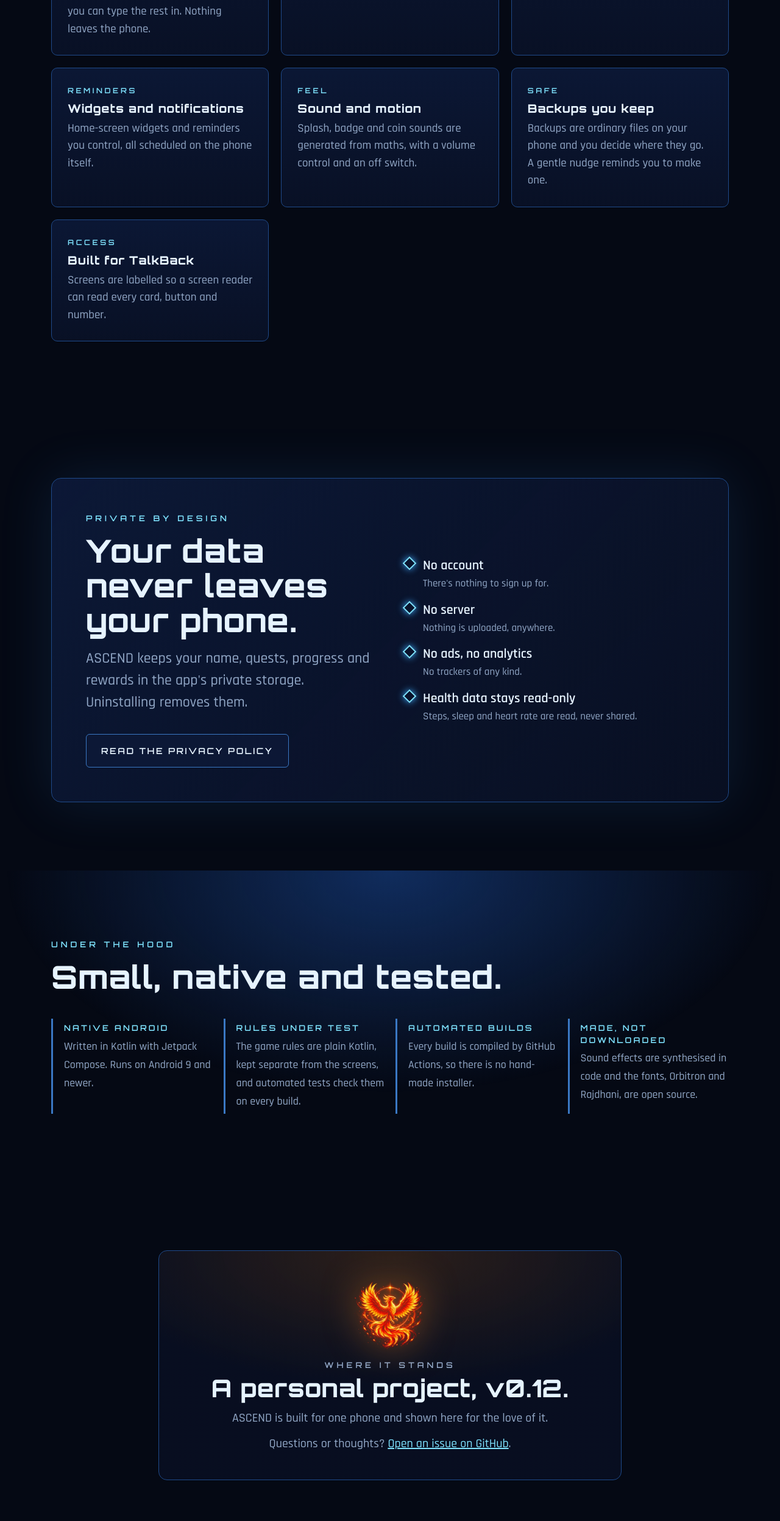
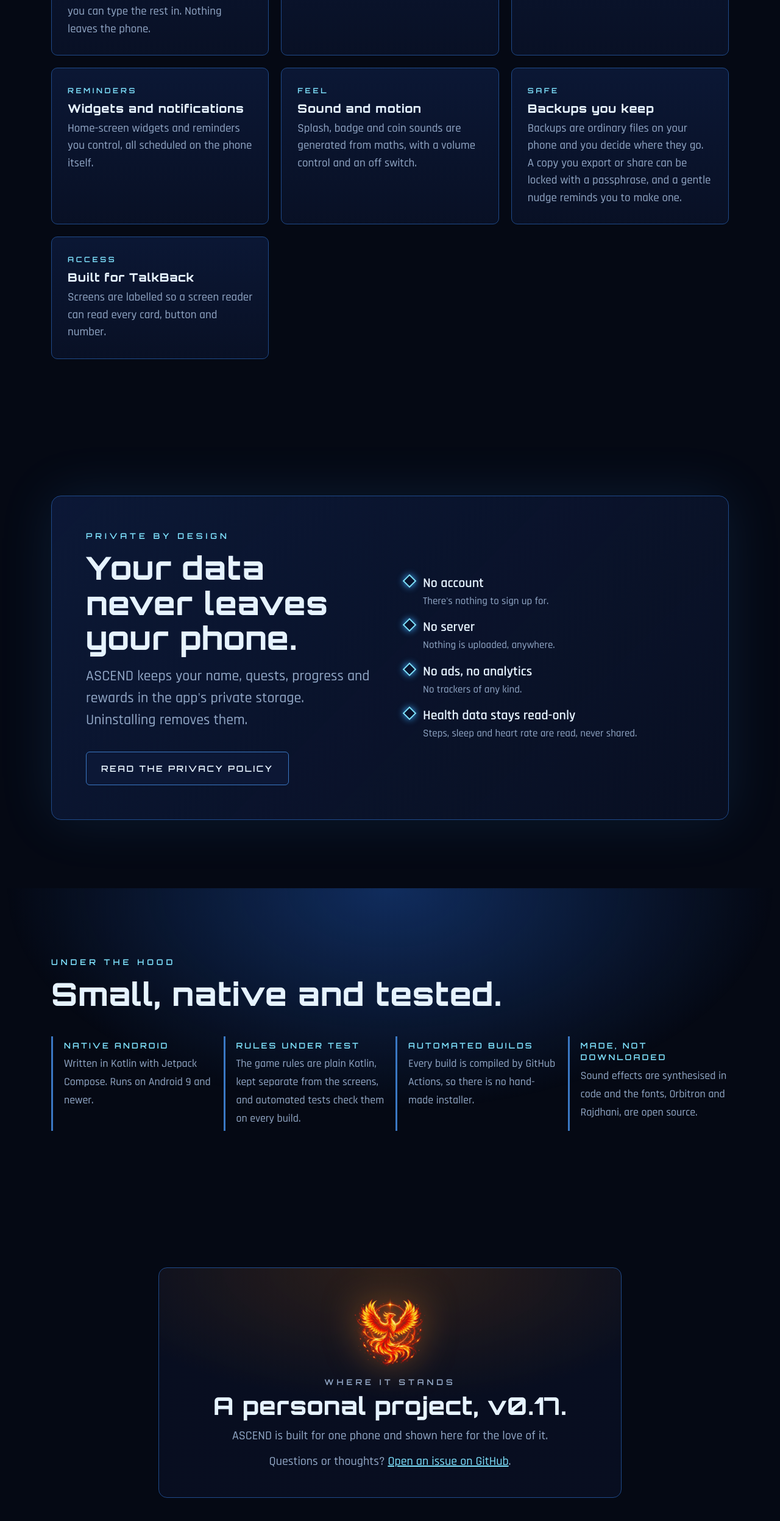
Before and after one commit to techknowledgedev/Ascend-showcase, a plain HTML site: page index.html in a window 1280 px wide. Shown: the part 7910-10405 px from the top of the page at 61% size. Drawn offline with Linux system fonts and the light colour scheme.

Commit message:
Showcase: locked backups, version 0.17

```diff
--- a/index.html
+++ b/index.html
@@ -393,7 +393,7 @@ footer a{color:var(--muted)}
       <article class="card reveal"><div class="tag">Train</div><h3>Focus, books and journal</h3><p>A focus timer, a book log and a one-line nightly journal, each feeding your totals.</p></article>
       <article class="card reveal"><div class="tag">Reminders</div><h3>Widgets and notifications</h3><p>Home-screen widgets and reminders you control, all scheduled on the phone itself.</p></article>
       <article class="card reveal"><div class="tag">Feel</div><h3>Sound and motion</h3><p>Splash, badge and coin sounds are generated from maths, with a volume control and an off switch.</p></article>
-      <article class="card reveal"><div class="tag">Safe</div><h3>Backups you keep</h3><p>Backups are ordinary files on your phone and you decide where they go. A gentle nudge reminds you to make one.</p></article>
+      <article class="card reveal"><div class="tag">Safe</div><h3>Backups you keep</h3><p>Backups are ordinary files on your phone and you decide where they go. A copy you export or share can be locked with a passphrase, and a gentle nudge reminds you to make one.</p></article>
       <article class="card reveal"><div class="tag">Access</div><h3>Built for TalkBack</h3><p>Screens are labelled so a screen reader can read every card, button and number.</p></article>
     </div>
   </div>
@@ -439,7 +439,7 @@ footer a{color:var(--muted)}
     <div class="box reveal">
       <img src="assets/art/phoenix.webp" alt="" width="120" height="120" loading="lazy">
       <p class="kicker" style="margin-bottom:6px">Where it stands</p>
-      <h2 style="font-size:clamp(26px,4vw,40px)">A personal project, v0.12.</h2>
+      <h2 style="font-size:clamp(26px,4vw,40px)">A personal project, v0.17.</h2>
       <p>ASCEND is built for one phone and shown here for the love of it.</p>
       <p>Questions or thoughts? <a href="https://github.com/techknowledgedev/Ascend-showcase/issues">Open an issue on GitHub</a>.</p>
     </div>
```
